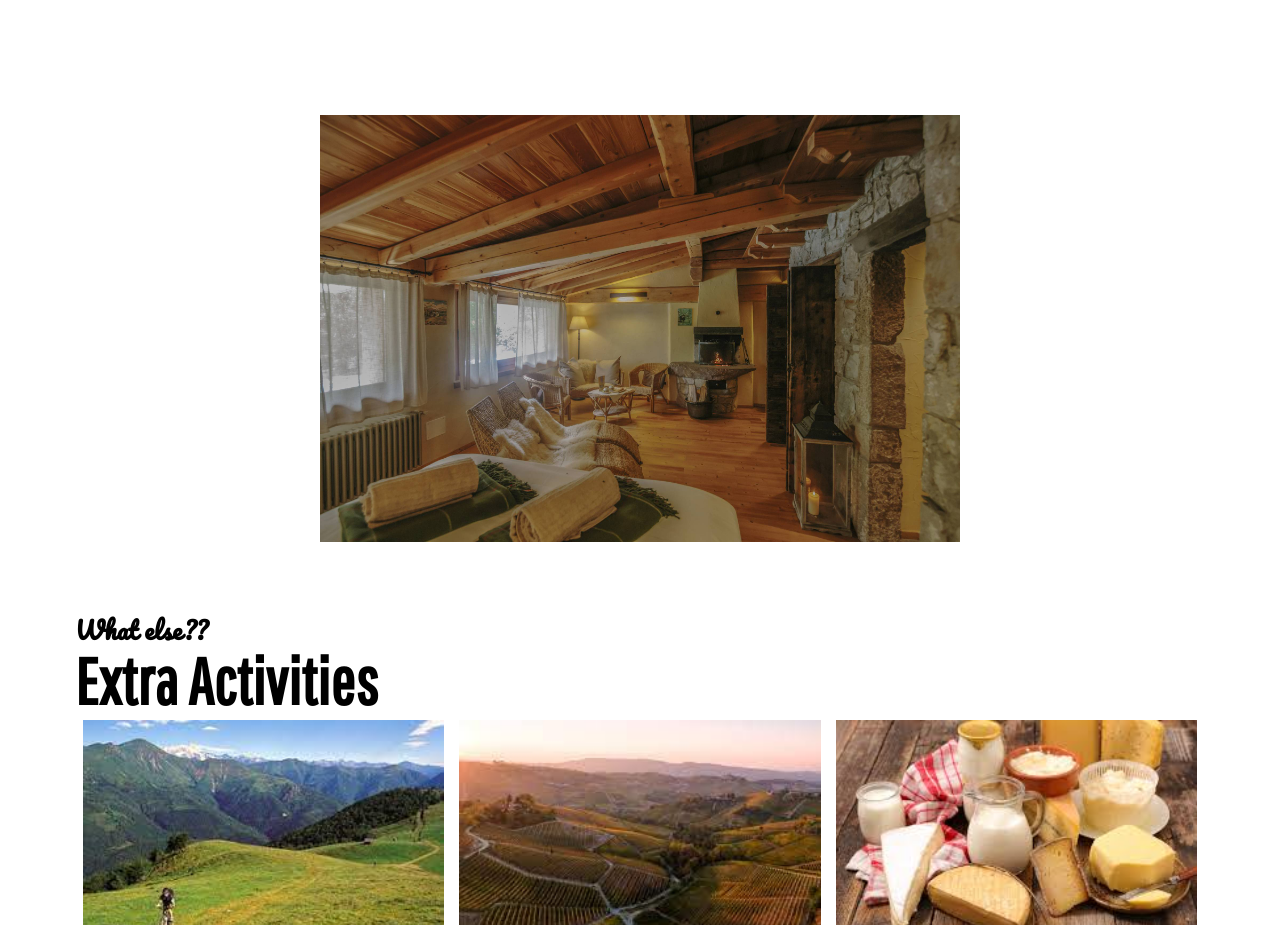
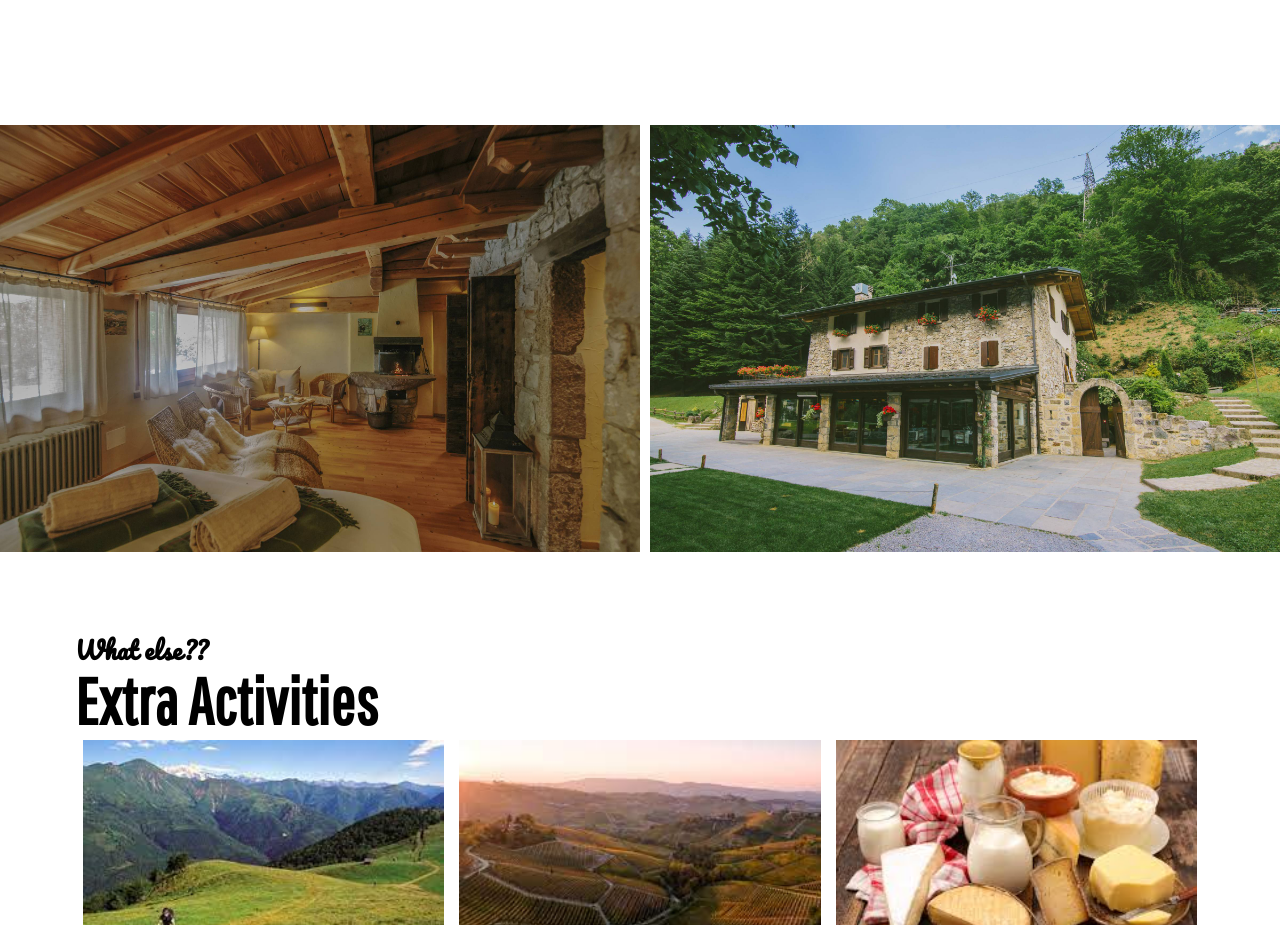
Before and after one commit to Luigino89/Final-Project-GA, a plain HTML site: page index.html in a window 1280 px wide. Shown: the part 4740-5665 px from the top of the page. Drawn offline with Linux system fonts and the light colour scheme.

Commit message:
22/12/21
changed link photos

```diff
--- a/css/main.css
+++ b/css/main.css
@@ -73,11 +73,11 @@ nav{
     justify-content: center;
     margin: 2rem;
 }
-@media(max-width:375px){}
+/* @media(max-width:375px){}
 .nav-logo h2 , .nav-logo h5 {
 
 
-}
+} */
 
 
 .nav-links {
--- a/index.html
+++ b/index.html
@@ -153,7 +153,7 @@
 <!-- image to separate -->
 <section class="images-toghether-container">
 <img id = "house-ferdy" src="img house/ferdy.jpeg" alt="">
-<img id = "menu-agri" src="menu-agriturismo.jpeg" alt="">
+<img id = "menu-agri" src="img house/menu-agriturismo.jpeg" alt="">
 </section>
 
 <!-- section extra activities -->
```
